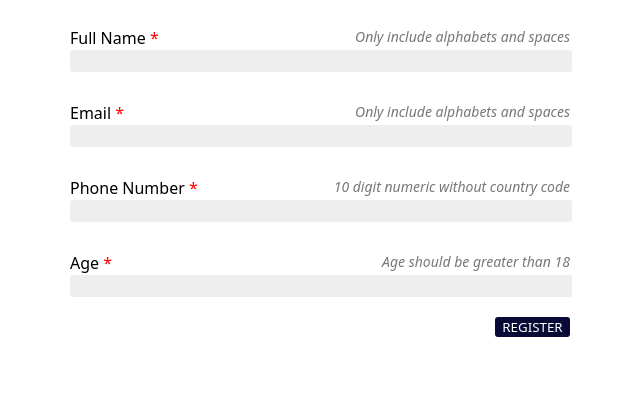
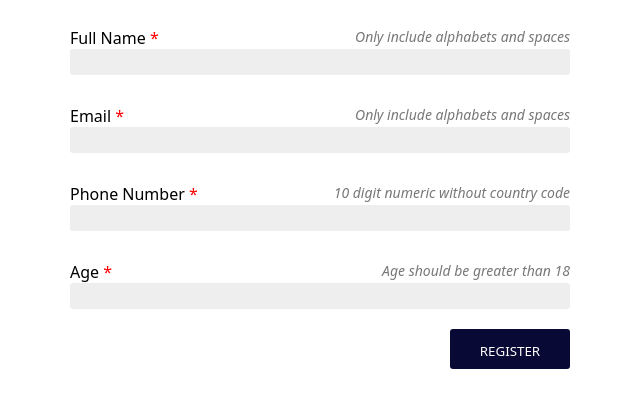
Before and after one commit to TryPop/CS3001_W3_Form_Validation, a plain HTML site: page index.html in a window 1280 px wide. Shown: the part 106-514 px from the top of the page, without its empty margins (320-960 px from the left). Drawn offline with Linux system fonts and the light colour scheme.

Commit message:
Visual changes

```diff
--- a/index.js
+++ b/index.js
@@ -5,6 +5,7 @@ form.addEventListener('submit', function(e) {
     e.preventDefault();
 
     const formSubmit = document.getElementById('form-submit');
+    formSubmit.classList.remove('success', 'error');
     if (validateInput()) {
         formSubmit.innerHTML = "Your response has been recorded";
         formSubmit.classList.add('success');
--- a/styles.css
+++ b/styles.css
@@ -32,13 +32,20 @@ body {
     background-color: rgb(9, 9, 54);
     color: #fff;
     margin-top: 20px;
-    width: 75px;
+    width: 120px;
+    height: 40px;
+    text-align: center;
 }
 
 input {
     border: 1px solid transparent;
     border-radius: 3px;
     height: 20px;
+    padding-top: 12px;
+    padding-bottom: 12px;
+    padding-left: 8px;
+    padding-right: 8px;
+    box-sizing: border-box;
 }
 
 #age, #name, #phone, #email {
```
